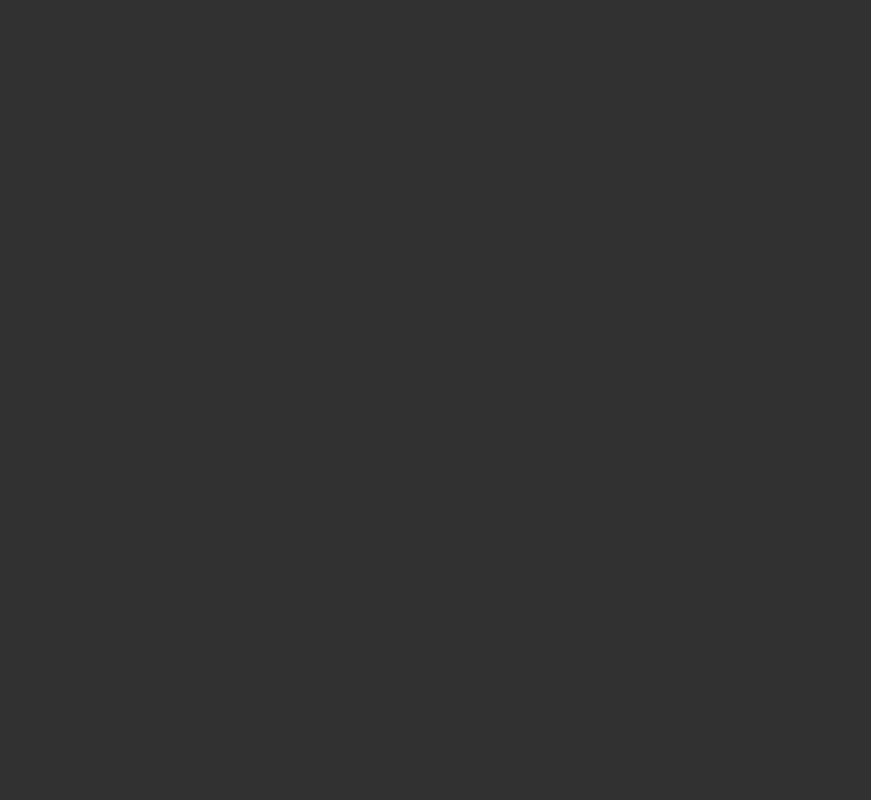
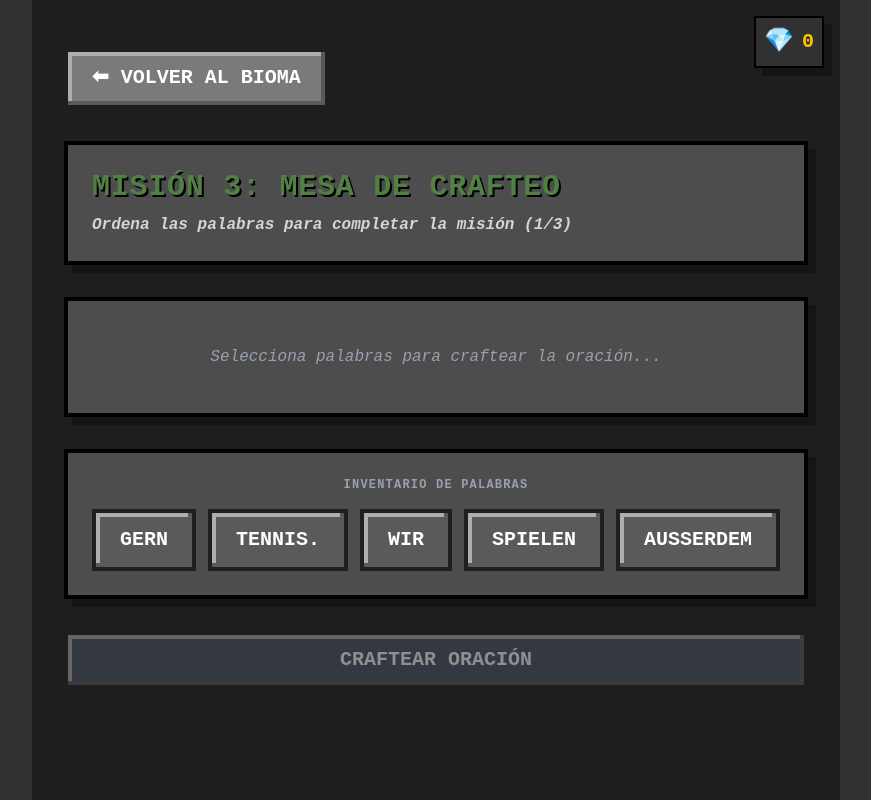
Before and after one commit to sprochor/pia-deutsch-craft, a Next.js app: page /materias/aleman/oraciones in a window 1280 px wide. Shown: the whole page, without its empty margins (204-1075 px from the left). Built offline with nearby package versions, Linux system fonts and the light colour scheme.

Commit message:
Fixing deployment link

```diff
--- a/app/materias/aleman/oraciones/page.tsx
+++ b/app/materias/aleman/oraciones/page.tsx
@@ -1,4 +1,5 @@
 "use client";
+import Link from 'next/link';
 import { useState, useEffect } from 'react';
 import { useProgress } from '@/hooks/useProgress';
 import { useSound } from '@/hooks/useSound';
@@ -6,25 +7,212 @@ import { useSound } from '@/hooks/useSound';
 export default function OracionesPage() {
   const { gems, addGems } = useProgress();
   const { playClick, playSuccess, playError } = useSound();
+
   const [misiones, setMisiones] = useState<any[]>([]);
-  const [nivelActual, setNivelActual] = useState(0);
+  const [indiceActual, setIndiceActual] = useState(0);
+  const [palabrasSeleccionadas, setPalabrasSeleccionadas] = useState<string[]>([]);
+  const [palabrasDisponibles, setPalabrasDisponibles] = useState<string[]>([]);
+  const [mostrarResultado, setMostrarResultado] = useState(false);
+  const [esCorrecto, setEsCorrecto] = useState(false);
+  const [gananciaActual, setGananciaActual] = useState(0);
 
   const poolOraciones = [
-    { id: 1, desordenadas: ["zusammen", "ins Schwimmbad.", "gehen", "wir", "Am Wochenende"], correcta: "Am Wochenende gehen wir zusammen ins Schwimmbad." },
-    { id: 2, desordenadas: ["Videospiele.", "Wir", "manchmal", "spielen"], correcta: "Wir spielen manchmal Videospiele." },
-    { id: 3, desordenadas: ["spielen", "gern", "wir", "Außerdem", "Tennis."], correcta: "Außerdem spielen wir gern Tennis." },
-    { id: 4, desordenadas: ["für Deutsch.", "lernt", "sie", "Nach der Schule"], correcta: "Nach der Schule lernt sie für Deutsch." },
-    { id: 5, desordenadas: ["zum Lachen.", "mich", "bringt", "Er"], correcta: "Er bringt mich zum Lachen." },
-    { id: 6, desordenadas: ["in dieselbe Schule.", "gehen", "Wir"], correcta: "Wir gehen in dieselbe Schule." }
+    {
+      id: 1,
+      desordenadas: ["zusammen", "ins Schwimmbad.", "gehen", "wir", "Am Wochenende"],
+      correcta: "Am Wochenende gehen wir zusammen ins Schwimmbad.",
+      explicacion: "En alemán, el verbo siempre va en la POSICIÓN 2. Si empiezas con el tiempo (Am Wochenende), el verbo (gehen) viene inmediatamente después."
+    },
+    {
+      id: 2,
+      desordenadas: ["Videospiele.", "Wir", "manchmal", "spielen"],
+      correcta: "Wir spielen manchmal Videospiele.",
+      explicacion: "Estructura básica: Sujeto (Wir) + Verbo (spielen) + Adverbio (manchmal) + Objeto."
+    },
+    {
+      id: 3,
+      desordenadas: ["gern", "wir", "Außerdem", "Tennis.", "spielen"],
+      correcta: "Außerdem spielen wir gern Tennis.",
+      explicacion: "¡Cuidado con los conectores! 'Außerdem' ocupa la posición 1, por lo que el verbo 'spielen' debe ir en la posición 2."
+    },
+    {
+      id: 4,
+      desordenadas: ["für Deutsch.", "lernt", "sie", "Nach der Schule"],
+      correcta: "Nach der Schule lernt sie für Deutsch.",
+      explicacion: "Al igual que con el tiempo, 'Nach der Schule' cuenta como posición 1, así que el verbo 'lernt' va segundo."
+    },
+    {
+      id: 5,
+      desordenadas: ["con Galleta.", "spielt", "Er", "gerne"],
+      correcta: "Er spielt gerne con Galleta.",
+      explicacion: "Sujeto + Verbo + Adverbio. El verbo 'spielt' se queda en su lugar favorito: la segunda posición."
+    },
+    {
+      id: 6,
+      desordenadas: ["in dieselbe Schule.", "gehen", "Wir"],
+      correcta: "Wir gehen in dieselbe Schule.",
+      explicacion: "Una oración simple: Nosotros (Wir) + vamos (gehen) + a la misma escuela."
+    }
   ];
 
   useEffect(() => {
-    const shuffled = [...poolOraciones].sort(() => 0.5 - Math.random());
-    setMisiones(shuffled.slice(0, 3));
+    const shuffled = [...poolOraciones].sort(() => 0.5 - Math.random()).slice(0, 3);
+    setMisiones(shuffled);
+    prepararNivel(shuffled[0]);
   }, []);
 
-  // En las funciones de agregar/quitar palabra, llama a playClick()
-  // En comprobarOracion, si es correcto playSuccess(), si no playError()
+  const prepararNivel = (mision: any) => {
+    setPalabrasSeleccionadas([]);
+    // Mezclamos las palabras disponibles para que no aparezcan en orden
+    setPalabrasDisponibles([...mision.desordenadas].sort(() => 0.5 - Math.random()));
+    setMostrarResultado(false);
+    setEsCorrecto(false);
+  };
 
-  // ... resto de la lógica de la mesa de crafteo ...
+  const agregarPalabra = (palabra: string) => {
+    if (mostrarResultado) return;
+    playClick();
+    setPalabrasSeleccionadas([...palabrasSeleccionadas, palabra]);
+    setPalabrasDisponibles(palabrasDisponibles.filter(p => p !== palabra));
+  };
+
+  const quitarPalabra = (palabra: string) => {
+    if (mostrarResultado) return;
+    playClick();
+    setPalabrasDisponibles([...palabrasDisponibles, palabra]);
+    setPalabrasSeleccionadas(palabrasSeleccionadas.filter(p => p !== palabra));
+  };
+
+  const comprobarOracion = () => {
+    const intento = palabrasSeleccionadas.join(" ");
+    const correcta = misiones[indiceActual].correcta;
+
+    if (intento === correcta) {
+      playSuccess();
+      setEsCorrecto(true);
+      const ganadas = addGems('aleman_oraciones', 150);
+      setGananciaActual(ganadas);
+    } else {
+      playError();
+      setEsCorrecto(false);
+    }
+    setMostrarResultado(true);
+  };
+
+  const siguienteMision = () => {
+    if (indiceActual < misiones.length - 1) {
+      const siguienteIndice = indiceActual + 1;
+      setIndiceActual(siguienteIndice);
+      prepararNivel(misiones[siguienteIndice]);
+      setGananciaActual(0);
+    }
+  };
+
+  if (misiones.length === 0) return null;
+
+  const misionActual = misiones[indiceActual];
+
+  return (
+    <main className="min-h-screen p-8 max-w-4xl mx-auto relative text-white bg-[#1e1e1e]">
+      {/* HUD de Gemas */}
+      <div className="absolute top-4 right-4 z-50">
+        <div className="mc-card !bg-[#313131] !p-2 !border-2 border-yellow-500 flex items-center gap-2 shadow-lg">
+          <span className="text-2xl">💎</span>
+          <span className="text-xl font-black text-yellow-400">{gems}</span>
+        </div>
+      </div>
+
+      <Link href="/materias/aleman">
+        <button className="mc-button !bg-[#7a7a7a] mb-8 text-sm px-4 py-2 mt-4" onClick={playClick}>
+          ⬅ Volver al Bioma
+        </button>
+      </Link>
+
+      <div className="mc-card mb-8 border-[#528044] bg-[#2d2d2d]">
+        <h1 className="text-3xl font-black text-[#528044] mb-2 uppercase tracking-wide drop-shadow-[2px_2px_0px_rgba(0,0,0,1)]">
+          Misión 3: Mesa de Crafteo
+        </h1>
+        <p className="text-gray-300 font-bold italic">Ordena las palabras para completar la misión ({indiceActual + 1}/3)</p>
+      </div>
+
+      {/* Área de Crafteo (Oración que se va armando) */}
+      <div className="mc-card bg-[#4e4e4e] border-black min-h-[120px] mb-8 flex flex-wrap gap-2 items-center justify-center p-6">
+        {palabrasSeleccionadas.length === 0 && !mostrarResultado && (
+          <span className="text-gray-400 italic">Selecciona palabras para craftear la oración...</span>
+        )}
+        {palabrasSeleccionadas.map((palabra, idx) => (
+          <button
+            key={`sel-${idx}`}
+            onClick={() => quitarPalabra(palabra)}
+            disabled={mostrarResultado}
+            className="mc-button !bg-[#3b82f6] text-white animate-in zoom-in"
+          >
+            {palabra}
+          </button>
+        ))}
+      </div>
+
+      {/* Feedback y Explicación */}
+      {mostrarResultado && (
+        <div className={`mc-card mb-8 animate-bounce border-4 ${esCorrecto ? 'border-green-500 bg-green-900/30' : 'border-red-500 bg-red-900/30'}`}>
+          <p className="text-xl font-black mb-2">
+            {esCorrecto ? "¡CRAFTEO EXITOSO! 💎" : "¡ERROR DE CRAFTEO! 🧨"}
+          </p>
+          {!esCorrecto && (
+            <div className="text-left bg-black/40 p-3 rounded border border-red-400">
+              <p className="text-red-300 text-sm mb-2 font-bold">Respuesta correcta:</p>
+              <p className="text-white mb-3">{misionActual.correcta}</p>
+              <hr className="border-red-500/30 mb-2" />
+              <p className="text-red-200 text-xs italic">
+                <span className="font-black text-red-400">💡 TIP DE CRAFTEO:</span> {misionActual.explicacion}
+              </p>
+            </div>
+          )}
+          {esCorrecto && gananciaActual > 0 && (
+            <p className="text-yellow-400 font-bold text-lg">Ganaste {gananciaActual} gemas</p>
+          )}
+        </div>
+      )}
+
+      {/* Inventario de Palabras */}
+      {!mostrarResultado && (
+        <div className="mc-card bg-[#313131] border-gray-500 p-6 mb-8 text-center">
+          <p className="text-xs text-gray-400 uppercase mb-4 tracking-widest font-bold">Inventario de Palabras</p>
+          <div className="flex flex-wrap gap-3 justify-center">
+            {palabrasDisponibles.map((palabra, idx) => (
+              <button
+                key={`disp-${idx}`}
+                onClick={() => agregarPalabra(palabra)}
+                className="mc-button !bg-[#5a5a5a] text-white hover:!bg-[#707070]"
+              >
+                {palabra}
+              </button>
+            ))}
+          </div>
+        </div>
+      )}
+
+      {/* Botones de Acción */}
+      <div className="text-center">
+        {!mostrarResultado ? (
+          <button
+            onClick={comprobarOracion}
+            disabled={palabrasSeleccionadas.length === 0}
+            className={`mc-button w-full py-4 text-2xl font-black ${
+              palabrasSeleccionadas.length === 0 ? 'opacity-50 !bg-gray-600' : '!bg-[#528044]'
+            }`}
+          >
+            CRAFTEAR ORACIÓN
+          </button>
+        ) : (
+          <button
+            onClick={indiceActual < misiones.length - 1 ? siguienteMision : () => window.location.reload()}
+            className="mc-button !bg-[#3b82f6] w-full py-4 text-2xl font-black"
+          >
+            {indiceActual < misiones.length - 1 ? "SIGUIENTE MISIÓN" : "TERMINAR PARTIDA"}
+          </button>
+        )}
+      </div>
+    </main>
+  );
 }
```
Also changed, not shown: app/materias/aleman/posesivos/page.tsx (+18 -11 lines).
